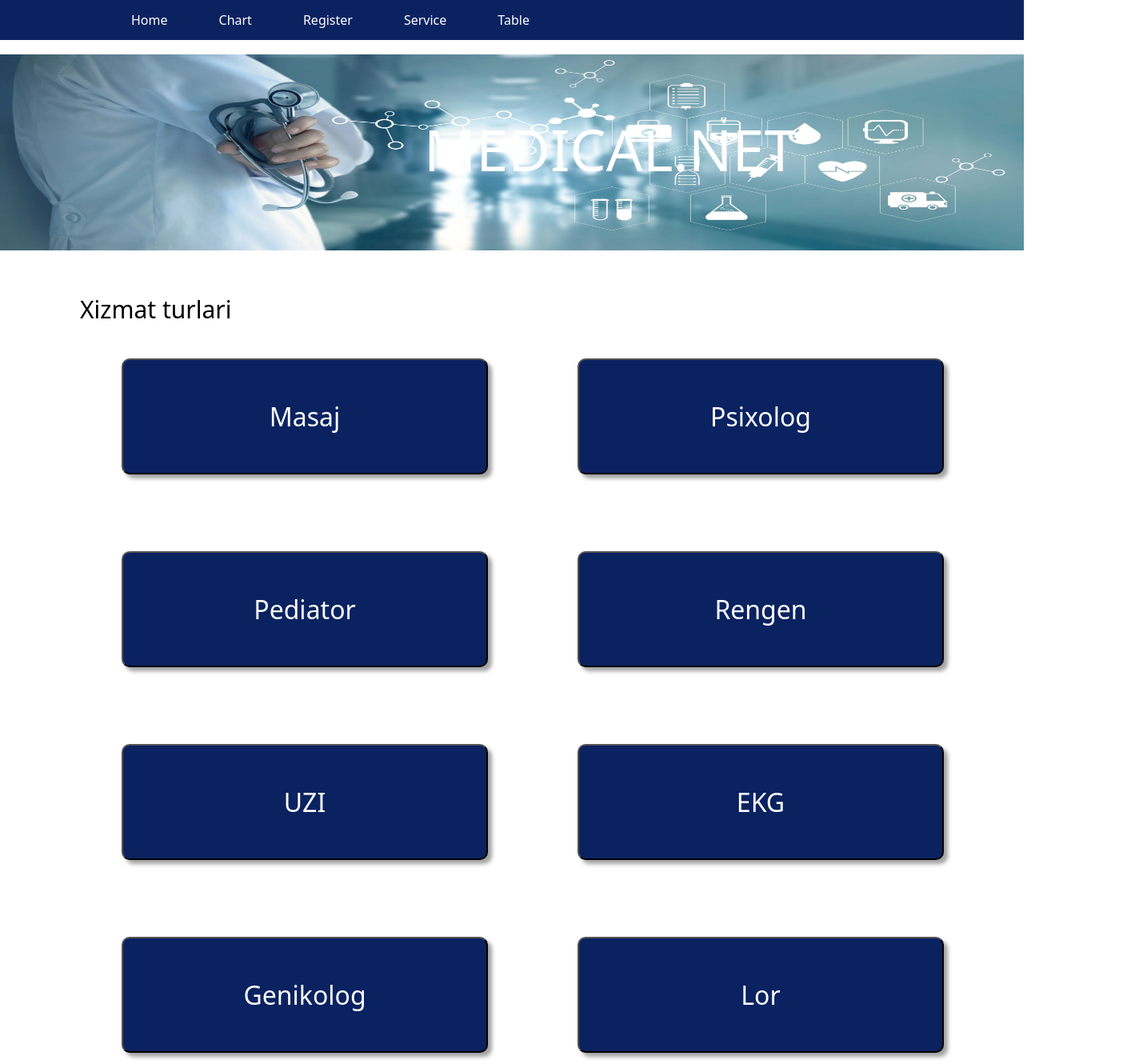
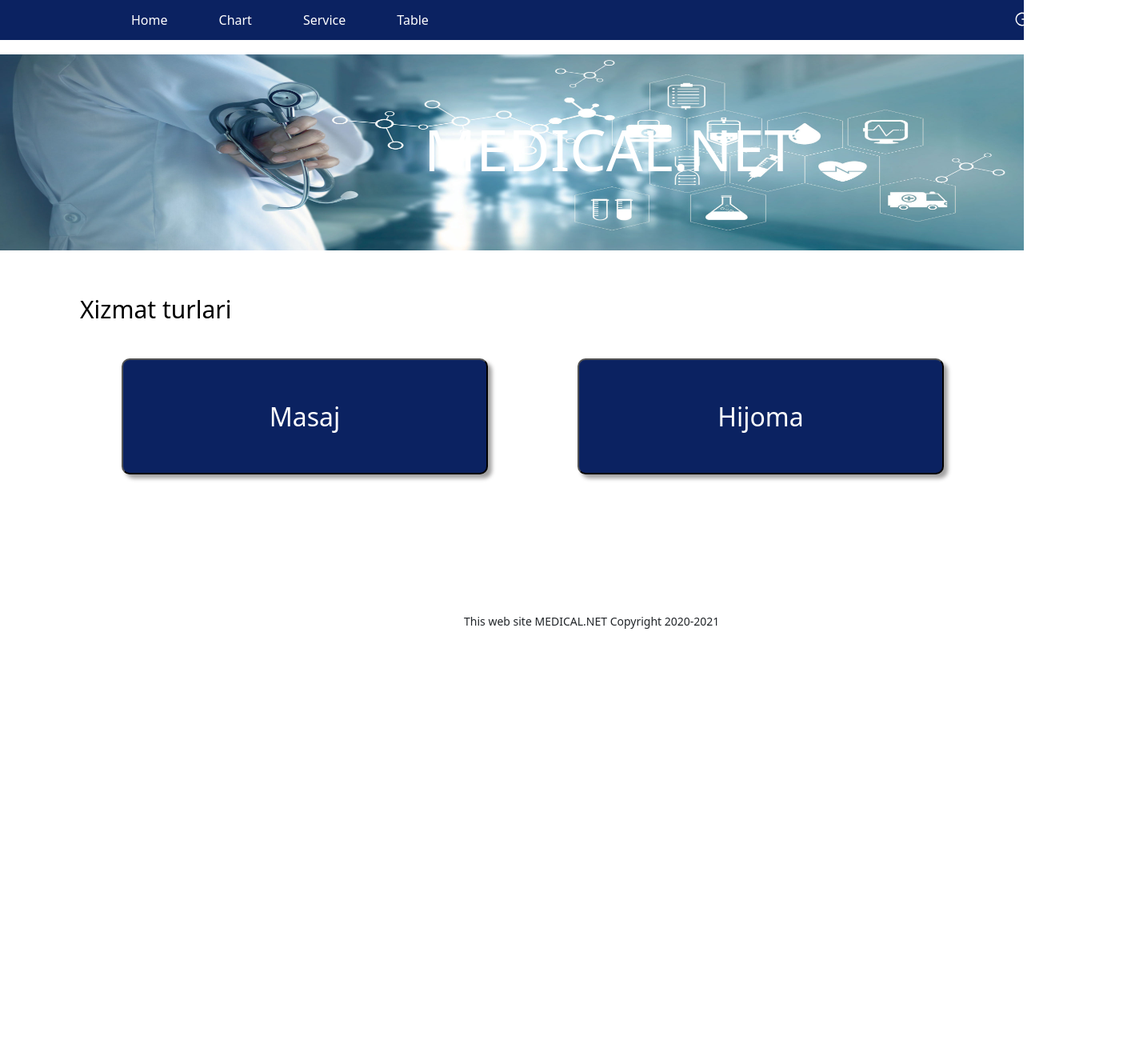
Before and after one commit to Muhammadiy93/react_project2, a React (Create React App) app: page / in a window 1280 px wide. Shown: the top 1330 px of the page at 80% size, 1414 px wide, since content can reach past the window. After the commit the page ends 800 px from the top, so only its background shows below. Built offline with nearby package versions, Linux system fonts and the light colour scheme.

Commit message:
homeFunction

```diff
--- a/src/components/home_button/index.jsx
+++ b/src/components/home_button/index.jsx
@@ -1,7 +1,13 @@
+import {useNavigate} from 'react-router-dom'
 function Button(props){
+    const navigate = useNavigate()
+    const service_storage = () => {
+        localStorage.setItem("service" , JSON.stringify(props.service))
+        navigate("/register")
+    }
     return(
         <>
-            <button className='p-3  text-white fs-2 home_button my-4'>{props.name}</button>
+            <button className='p-3  text-white fs-2 home_button my-4' onClick={()=>service_storage()}>{props.name}</button>
         </>
     )
 }
--- a/src/components/navbar/Navbar.js
+++ b/src/components/navbar/Navbar.js
@@ -22,13 +22,10 @@ function Navbar() {
                     <Link className="nav-link nav_a" to='/chart'>Chart</Link>
                     </li>
                     <li className="nav-item mx-4">
-                    <Link className="nav-link nav_a" to='/Register'>Register</Link>
+                    <Link className="nav-link nav_a" to='/service'>Service</Link>
                     </li>
                     <li className="nav-item mx-4">
-                    <Link className="nav-link nav_a" to='/Service'>Service</Link>
-                    </li>
-                    <li className="nav-item mx-4">
-                    <Link className="nav-link nav_a" to='/Table'>Table</Link>
+                    <Link className="nav-link nav_a" to='/table'>Table</Link>
                     </li>
 
                     <h5 className='logout'><AiOutlineLogout/></h5>
--- a/src/doctor.json
+++ b/src/doctor.json
@@ -7,5 +7,14 @@
         "lastName": "Olimov",
         "login": "olimov",
         "parol": "olimov1234"
+    },
+    {
+        "id": 2,
+        "title": "Hijoma",
+        "price": 80000,
+        "firstName": "Alisher",
+        "lastName": "Aliyev",
+        "login": "alisher123",
+        "parol": "alisher123"
     }
 ]
--- a/src/user.json
+++ b/src/user.json
@@ -3,6 +3,9 @@
         "id": 1,
         "firstName": "Mahmud",
         "lastName": "Olimov",
-        "address": "Rishton tumani, Oqyer qishlog'i"
+        "address": "Rishton tumani, Oqyer qishlog'i",
+        "birthday" : "2000.06.03",
+        "service" : 2,
+        "price" : 80000
     }
 ]
--- a/src/view/home/Home.jsx
+++ b/src/view/home/Home.jsx
@@ -1,43 +1,11 @@
 import './Home.css'
-import React from 'react'
+import React , {useState , useEffect} from 'react'
 import Rasim1 from './medical.png'
 import Button from '../../components/home_button'
+import Services from "../../doctor.json"
+function Home(props) {
+  const [baza , setBaza] = useState(Services)
 
-function Home(props) {
-  let arr = [
-    {
-      id: 1,
-      title: "Masaj"
-    },
-    {
-      id: 2,
-      title: "Psixolog"
-    },
-    {
-      id: 3,
-      title: "Pediator"
-    },
-    {
-      id: 4,
-      title: "Rengen"
-    },
-    {
-      id: 5,
-      title: "UZI"
-    },
-    {
-      id: 6,
-      title: "EKG"
-    },
-    {
-      id: 7,
-      title: "Genikolog"
-    },
-    {
-      id: 8,
-      title: "Lor"
-    },
-  ]
   return (
     <div>
       <div>
@@ -49,10 +17,13 @@ function Home(props) {
         <div class="container justify-content-center ">
           <div class="row gy-5 ">
               {
-                arr.map((elem, index) => {
+                baza.map((elem, index) => {
                   return(
                     <div className="col-md-6" key={index}>
-                      <Button name={elem.title}/>
+                      <Button
+                        name={elem.title}
+                        service={elem}
+                      />
                     </div>
                   )
                 })
```
